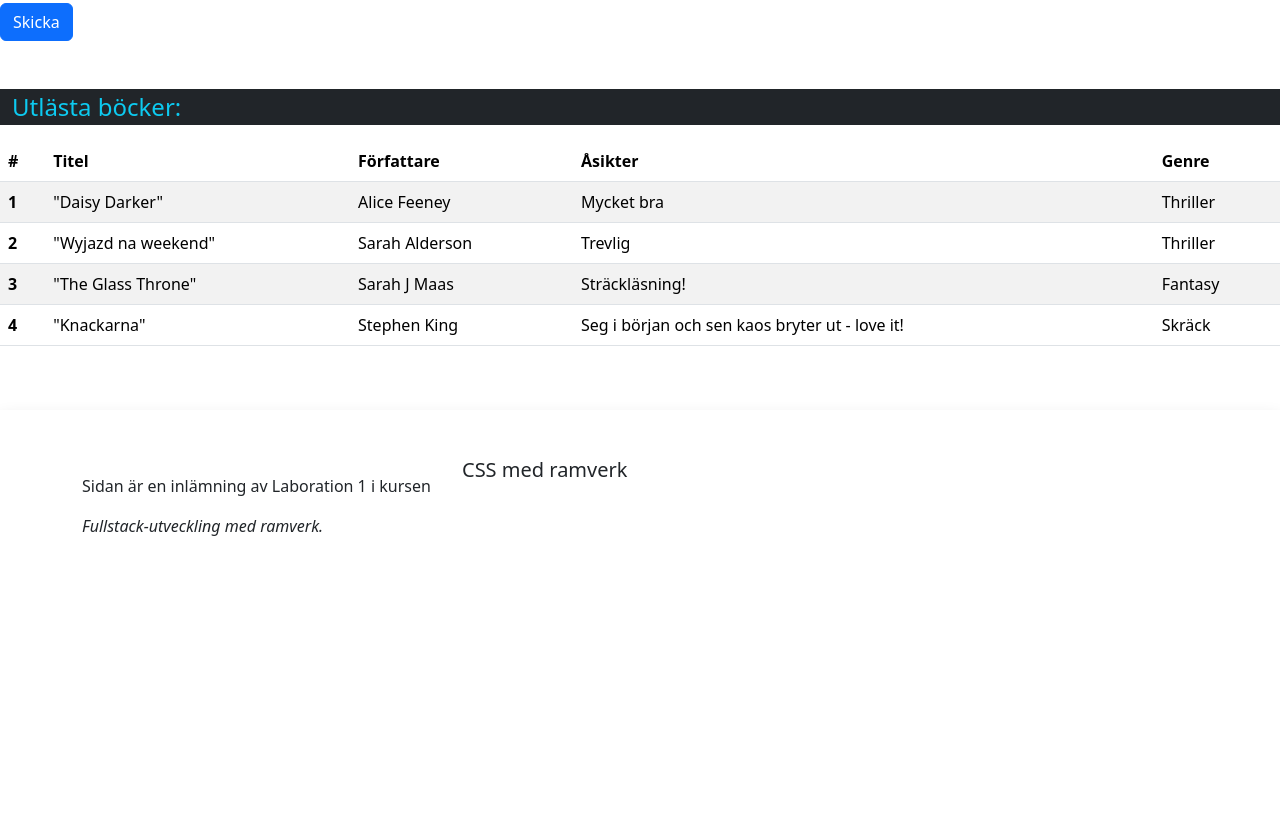
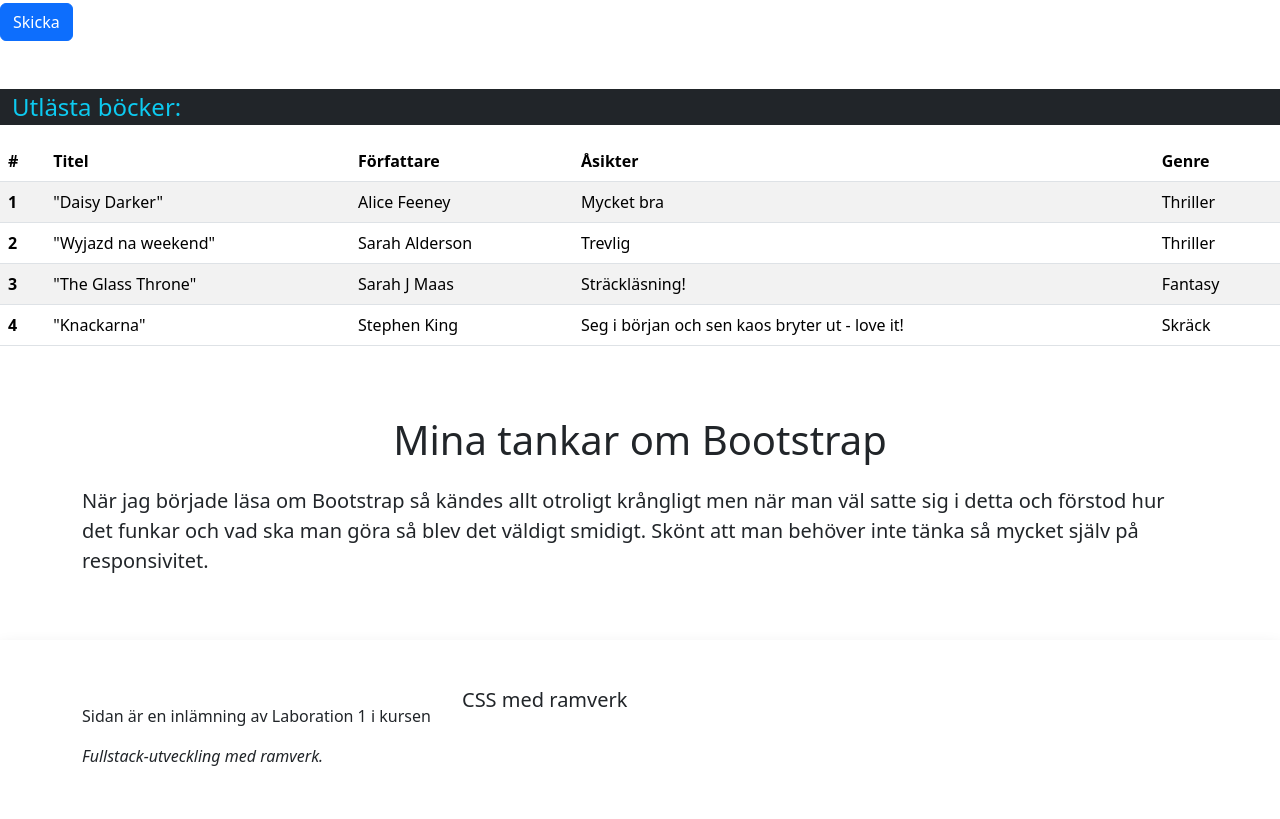
Before and after one commit to dkdkamila/cssramverk, a website: page bootstrap.html in a window 1280 px wide. Shown: the part 1373-2192 px from the top of the page. Before the commit the page ends 2007 px from the top, so only its background shows below. Drawn offline with nearby package versions, Linux system fonts and the light colour scheme.

```diff
--- a/bootstrap.html
+++ b/bootstrap.html
@@ -184,7 +184,19 @@
 
 
     </section>
-
+    <br>
+    <br>
+    <section class="container">
+        <div class="row">
+            <p class="text-center fs-1">Mina tankar om Bootstrap</p>
+        </div>
+        <div class="row">
+            <p class="text-start fs-5 fw-normal"> När jag började läsa om Bootstrap så kändes allt otroligt krångligt
+                men när man väl satte sig i detta och förstod hur det funkar och vad ska man göra så blev det väldigt
+                smidigt. Skönt att man behöver inte tänka så mycket själv på responsivitet.
+            </p>
+        </div>
+    </section>
 
     <br>
     <br>
--- /dev/null
+++ b/package.json
@@ -0,0 +1,5 @@
+{
+  "devDependencies": {
+    "tailwindcss": "^3.3.3"
+  }
+}
```
Also changed, not shown: tailwind.html (+14 -0 lines), 2 other files.
